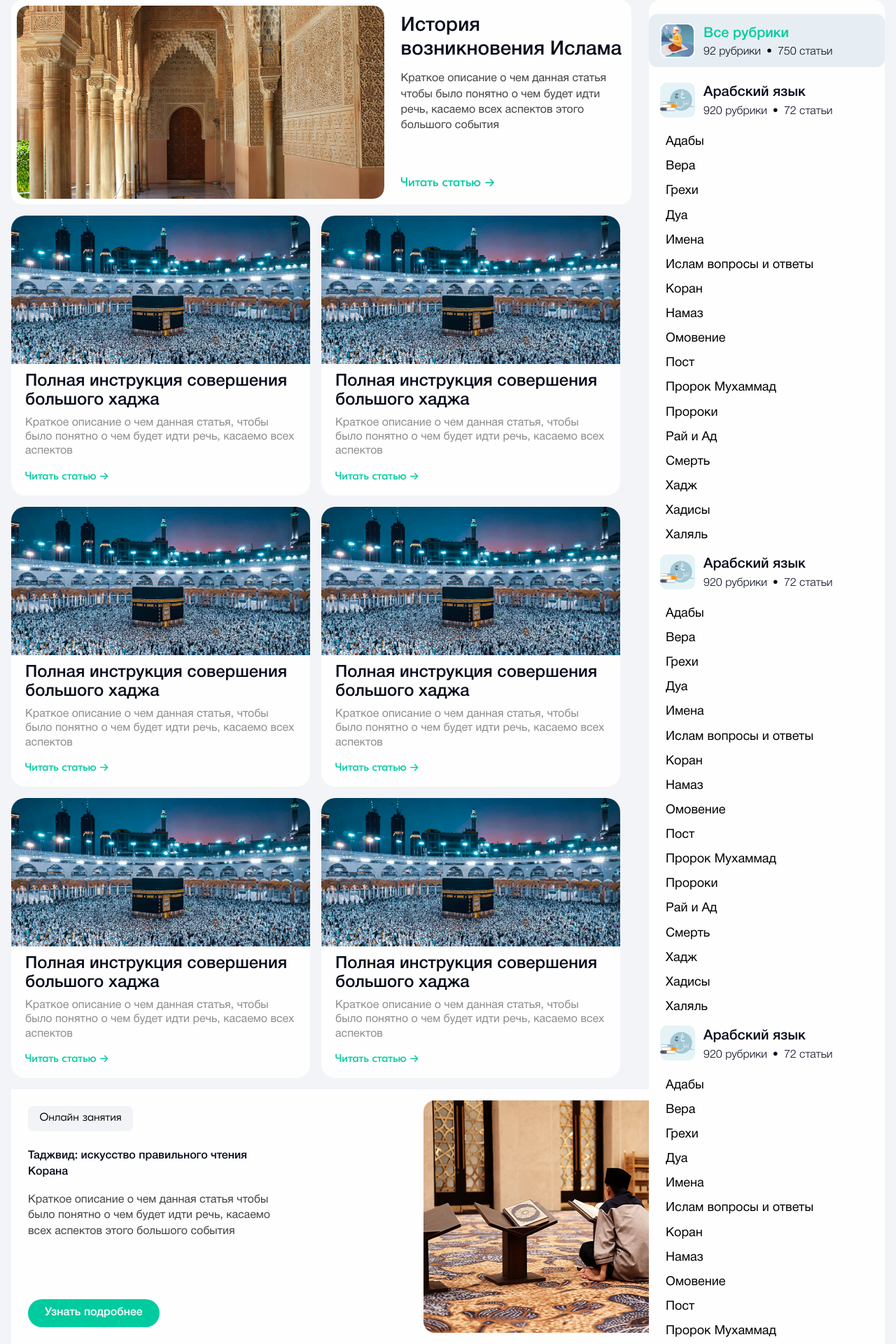
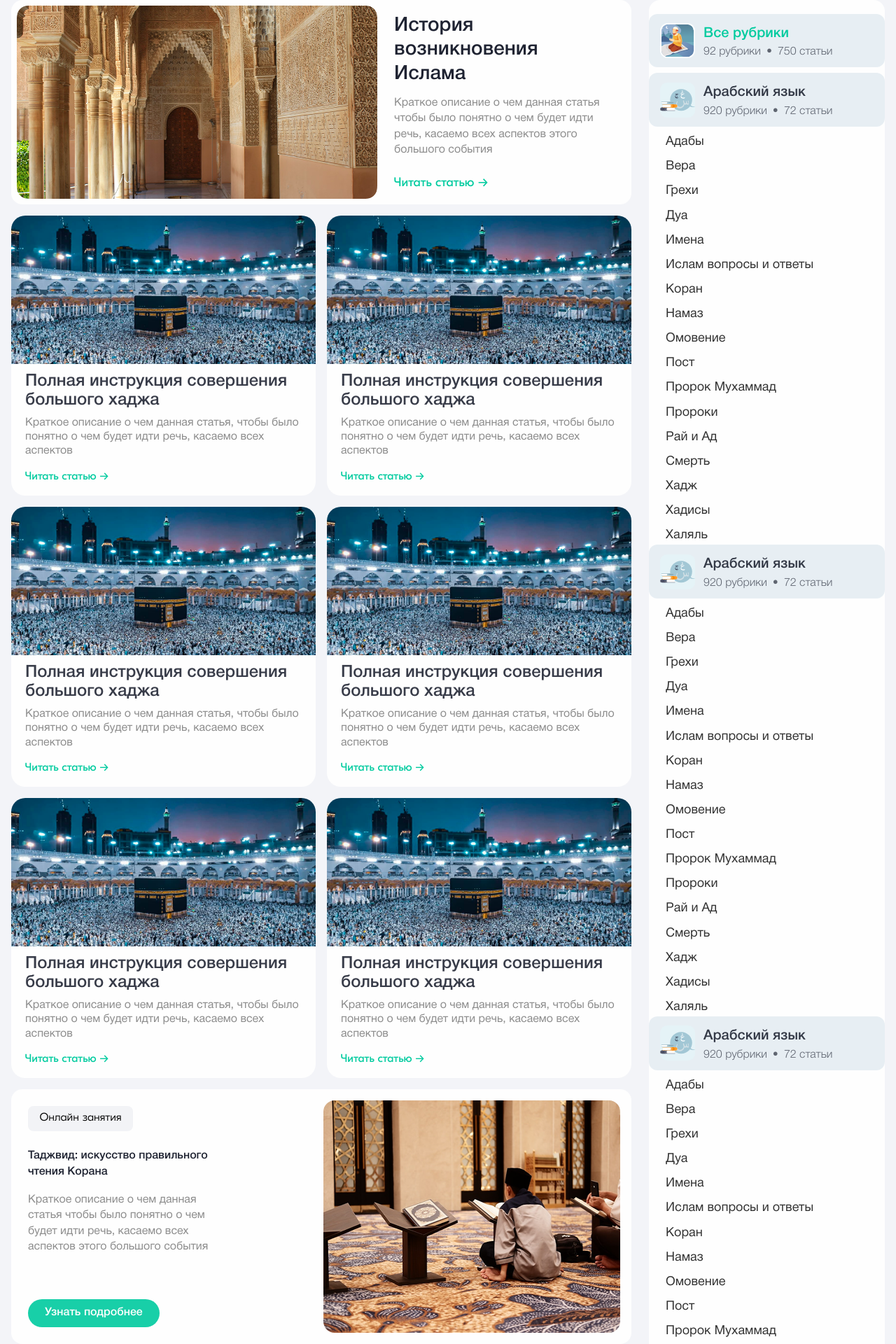
Before and after one commit to Nuruddin999/medina_landing, a Next.js app: page / in a window 1280 px wide. Shown: the part 220-2140 px from the top of the page at 70% size. Built offline with nearby package versions, Linux system fonts and the light colour scheme.

Commit message:
last fix padding and svg

```diff
--- a/src/app/page.module.scss
+++ b/src/app/page.module.scss
@@ -21,11 +21,12 @@
       flex-wrap: wrap;
 
       .cardContainer {
-        width: calc(50% - 16px);
+        width: calc(50% - 8px);
       }
 
       .moreButton {
         width: 100%;
+
         .showMore {
           width: 288px;
           margin: 48px auto 0;
@@ -55,6 +56,10 @@
           color: $brandPrimary;
         }
 
+        .topTitleItemStyle {
+          opacity: 80%;
+        }
+
         .itemsBlock {
           margin-top: 8px;
         }
@@ -65,12 +70,13 @@
           font-size: 1.125rem;
           font-weight: 400;
           line-height: 27.12px;
+          opacity: 80%;
         }
       }
     }
   }
 
-  @media screen and (min-width: 1384px)  {
+  @media screen and (min-width: 1384px) {
     .searchBlock {
       width: 1384px;
       margin: 32px auto 0;
@@ -85,7 +91,7 @@
         flex-wrap: wrap;
 
         .cardContainer {
-          width: calc(50% - 12px);
+          width: calc(50% - 8px);
         }
       }
 
--- a/src/app/page.tsx
+++ b/src/app/page.tsx
@@ -46,7 +46,12 @@
                         <div className={styles.itemsBlock}>
                             {mockSidebarGroup.map((item) =>
                                 <div>
-                                    <CategoryTitle item={item} key={item.title} icon={'/arabic.svg'}/>
+                                    <CategoryTitle
+                                        item={item}
+                                        key={item.title}
+                                        icon={'/arabic.svg'}
+                                        className={styles.categoryItemTitle}
+                                    topTitleStyle={styles.topTitleItemStyle}/>
                                     {item.categories.map((itemCategory, index) =>
                                         <div key={itemCategory + index} className={styles.categoryName}>
                                             {itemCategory}
--- a/src/components/ArticleBanner/articlebanner.module.scss
+++ b/src/components/ArticleBanner/articlebanner.module.scss
@@ -7,11 +7,12 @@
   cursor: pointer;
 
   .bannerImg {
-    width: calc(62.13% - 16px);
+    width: 59.2%;
     border-radius: 16px;
   }
 
   .textBlock {
+    width: 35.5%;
     padding: 12px 0;
     display: flex;
     flex-direction: column;
@@ -35,4 +36,13 @@
       font-size: 1.125rem;
     }
   }
+  @media screen and (min-width: 1384px) {
+    .bannerImg {
+      width: 588px;
+      height: 276px;
+    }
+    .textBlock {
+      width: 364px;
+    }
+  }
 }
--- a/src/components/ArticleCard/arctilecard.module.scss
+++ b/src/components/ArticleCard/arctilecard.module.scss
@@ -25,6 +25,7 @@
   margin: 12px 20px 0;
   .title {
     @include card-title;
+    opacity: 80%;
     font-size: 1.5rem;
     line-height: 26.88px;
   }
@@ -32,7 +33,6 @@
   .description {
     margin: 8px 0 16px 0;
     @include card-text;
-    opacity: 60%;
     font-size: 1rem;
     line-height: 20.48px;
   }
--- a/src/components/CategoryTitle/categorytitle.module.scss
+++ b/src/components/CategoryTitle/categorytitle.module.scss
@@ -13,6 +13,7 @@
     font-family: HelveticaNeueLight, Helvetica, Arial, sans-serif;
     font-size: 1rem;
     line-height: 19.2px;
+    opacity: 60%;
 
     .articleCount {
       &:after {
--- a/src/components/GridBanner/gridbanner.module.scss
+++ b/src/components/GridBanner/gridbanner.module.scss
@@ -1,12 +1,12 @@
 .gridBanner {
-  width: 116%;
   display: flex;
   padding: 16px;
   background-color: $white;
-  gap: 40px;
+  border-radius: 16px;
+  justify-content: space-between;
 
   .leftBlock {
-    width: 57.5%;
+    width: 42.3%;
     margin: 8px;
     display: flex;
     flex-direction: column;
@@ -47,7 +47,21 @@
   }
 
   .imgBlock {
-      width: 42.5%;
+    width: 49.6%;
     border-radius: 16px;
   }
+
+  @media screen and (min-width: 1384px) {
+    .gridBanner {
+      width: 100%;
+      .imgBlock {
+        width: 492px;
+        height: 332px;
+      }
+
+      .leftBlock {
+        width: 420px;
+      }
+    }
+  }
 }
--- a/src/components/layout/Header/header.module.scss
+++ b/src/components/layout/Header/header.module.scss
@@ -41,6 +41,7 @@
         font-size: 1.125rem;
         text-decoration: none;
         color: $mainText;
+        opacity: 80%;
       }
     }
   }
--- a/src/styles/mixins/typography.scss
+++ b/src/styles/mixins/typography.scss
@@ -1,11 +1,13 @@
 @mixin card-title {
   font-family: GteestiProDisplayMedium, sans-serif;
   color: $mainText;
+  opacity: 90%;
 }
 
 @mixin card-text {
   font-family: HelveticaNeueRoman, sans-serif;
   color: $description;
+  opacity: 60%;
 }
 
 @mixin button-text{
```
